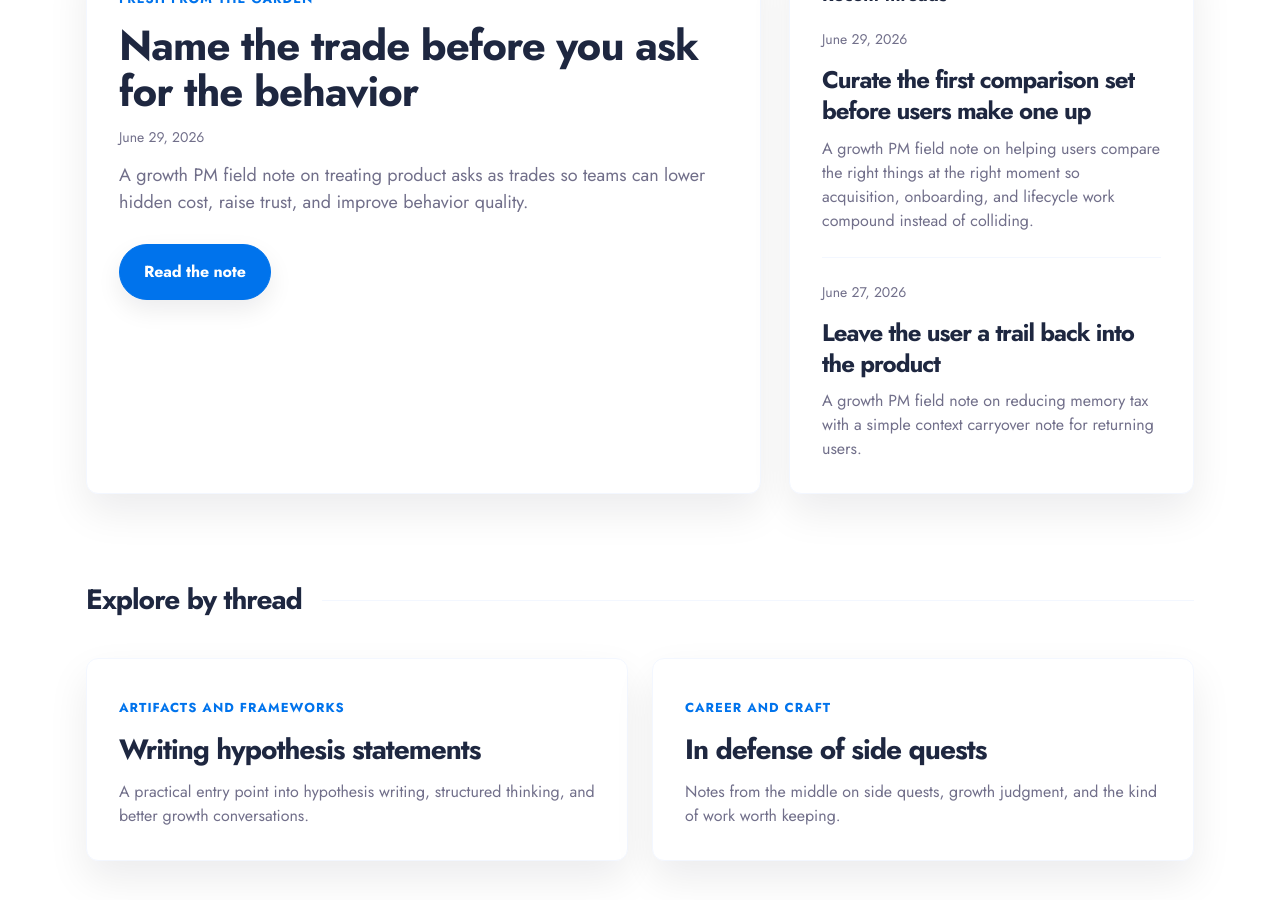
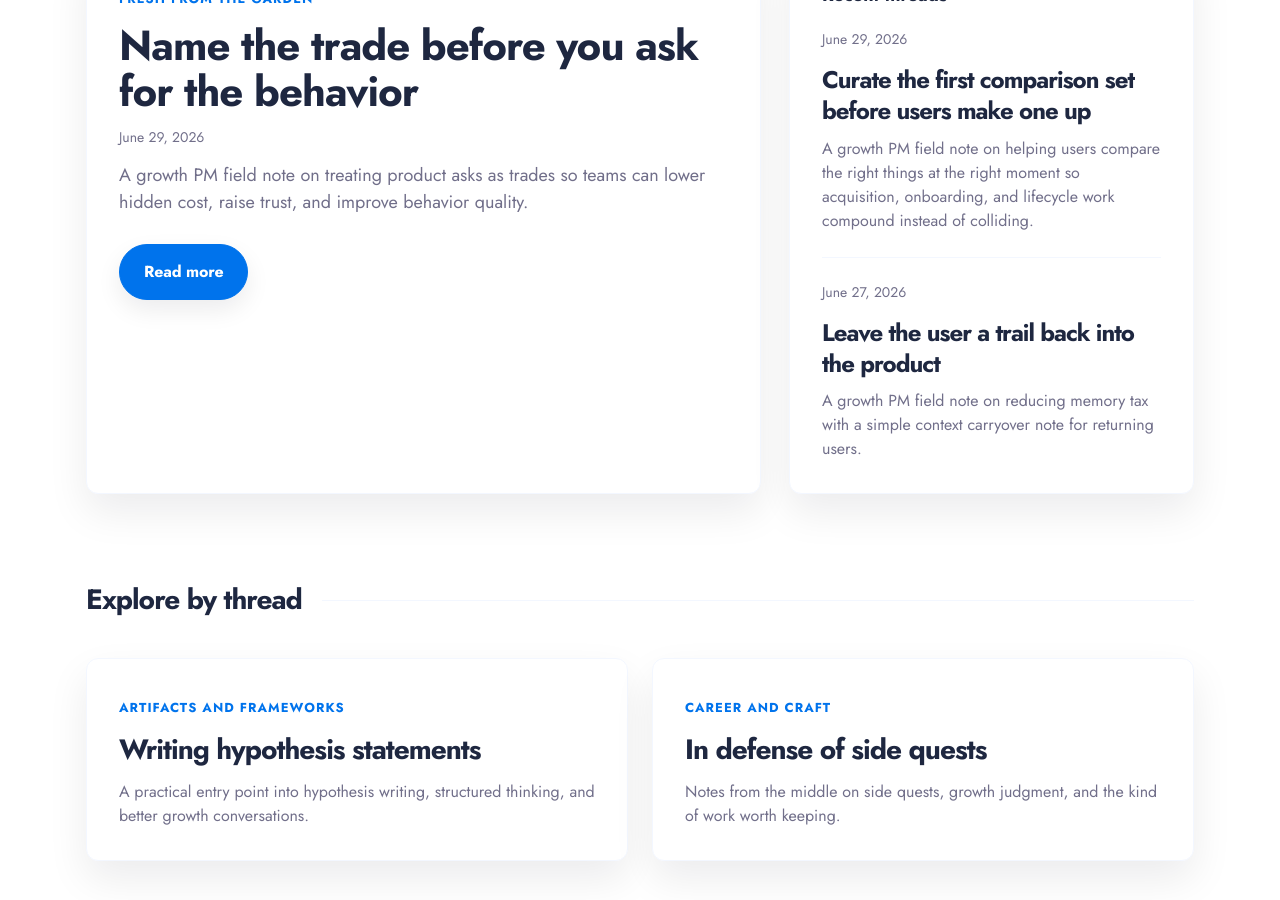
Before and after one commit to austinjbay/austinjbay.github.io, a Jekyll site: the page built from index.md, in a window 1280 px wide and 900 px high, scrolled down 1019 px. Built offline with Jekyll 4.4.1, drawn with Linux system fonts in a browser that asks for light colours; nearby versions of some CDN libraries.

Commit message:
Shorten homepage CTA copy

```diff
--- a/_layouts/home.html
+++ b/_layouts/home.html
@@ -50,7 +50,7 @@
               {% if featured_post.description %}
               <p class="featured-post__excerpt">{{ featured_post.description }}</p>
               {% endif %}
-              <a class="button button--primary" href="{{ featured_post.url | relative_url }}">Read the note</a>
+              <a class="button button--primary" href="{{ featured_post.url | relative_url }}">Read more</a>
             </div>
 
             <div class="featured-post__supporting">
```
